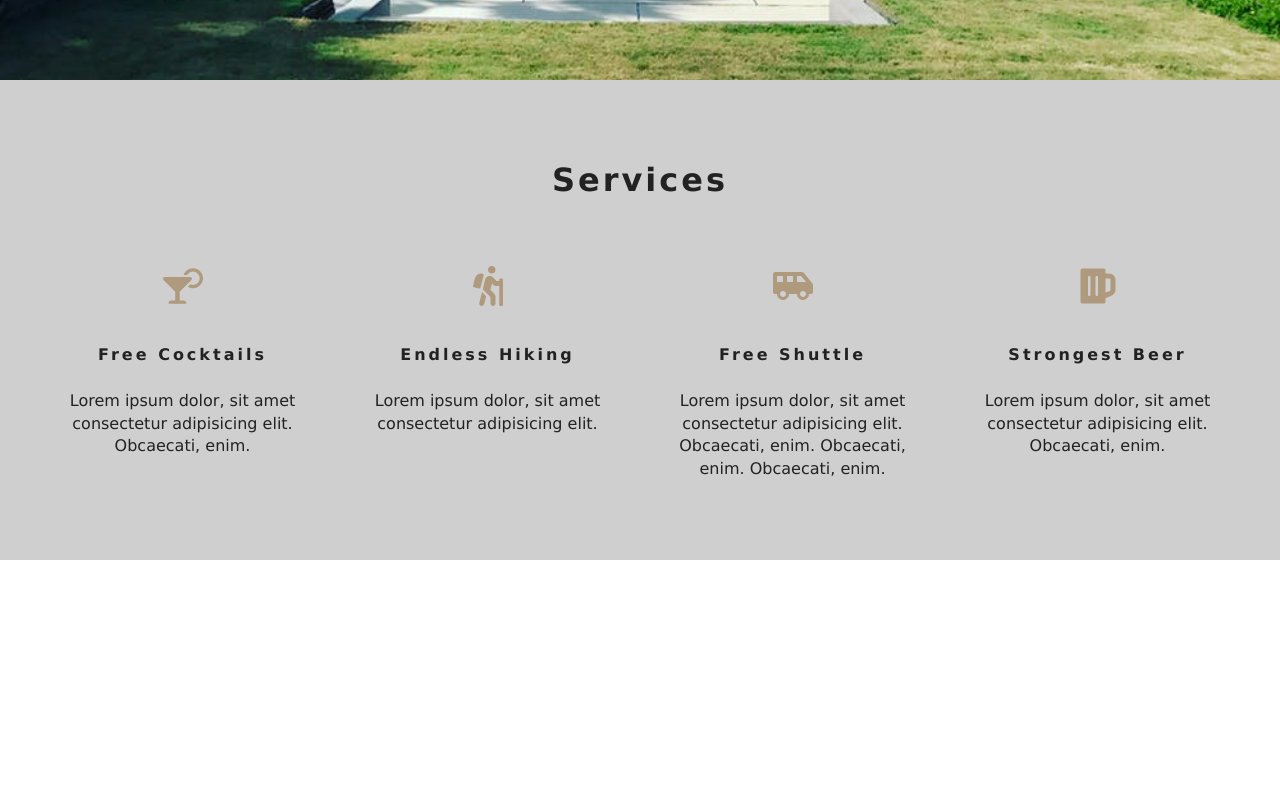
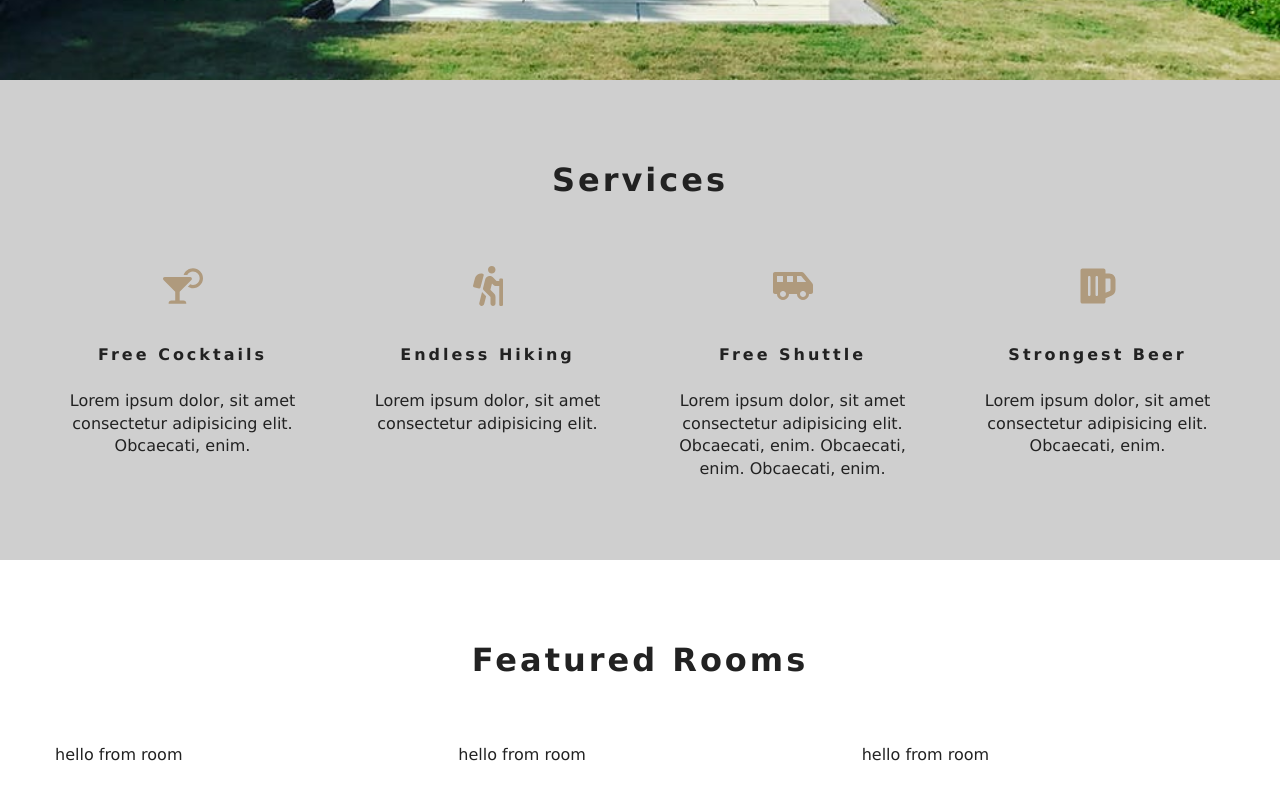
Before and after one commit to OstapHetman/learn-react, a React (Create React App) app in the folder resort/: page / in a window 1280 px wide. Shown: the part 720-1520 px from the top of the page. Before the commit the page ends 1280 px from the top, so only its background shows below. Built offline with nearby package versions, Linux system fonts and the light colour scheme.

Commit message:
start working with featured rooms

```diff
--- /dev/null
+++ b/resort/src/components/FeaturedRooms.js
@@ -0,0 +1,21 @@
+import React, { Component } from 'react'
+import { RoomContext } from '../context'
+import Loading from './Loading';
+import Title from './Title';
+import Room from './Room';
+
+export default class FeaturedRooms extends Component {
+  static contextType = RoomContext
+  render() {
+    let { loading, featuredRooms: rooms } = this.context;
+    rooms = rooms.map(room => <Room key={room.id} room={room} />)
+    return (
+      <section className="featured-rooms">
+        <Title title="featured rooms" />
+        <div className="featured-rooms-center">
+          {loading ? <Loading /> : rooms}
+        </div>
+      </section>
+    )
+  }
+}
--- /dev/null
+++ b/resort/src/components/Loading.js
@@ -0,0 +1,11 @@
+import React from 'react'
+import loading from '../images/gif/loading-arrow.gif'
+
+export default function Loading() {
+  return (
+    <div className="loading">
+      <h4>rooms data loading...</h4>
+      <img src={loading} alt="" />
+    </div>
+  )
+}
--- /dev/null
+++ b/resort/src/components/Room.js
@@ -0,0 +1,9 @@
+import React from 'react'
+
+export default function Room() {
+  return (
+    <div>
+      hello from room
+    </div>
+  )
+}
--- /dev/null
+++ b/resort/src/context.js
@@ -0,0 +1,42 @@
+import React, { Component } from 'react'
+import items from './data';
+
+const RoomContext = React.createContext();
+
+class RoomProvider extends Component {
+  state = {
+    rooms: [],
+    sortedRooms: [],
+    featuredRooms: [],
+    loading: true,
+  }
+
+  // getData
+  componentDidMount() {
+    let rooms = this.formatData(items)
+    let featuredRooms = rooms.filter(room => room.featured === true);
+    this.setState({ rooms, featuredRooms, sortedRooms: rooms, loading: false });
+  }
+
+  formatData(items) {
+    let tempItems = items.map(item => {
+      let id = item.sys.id
+      let images = item.fields.images.map(image => image.fields.file.url)
+      let room = { ...item.fields, images, id }
+      return room;
+    })
+    return tempItems;
+  }
+
+  render() {
+    return (
+      <RoomContext.Provider value={{ ...this.state }}>
+        {this.props.children}
+      </RoomContext.Provider>
+    )
+  }
+}
+
+const RoomConsumer = RoomContext.Consumer;
+
+export { RoomProvider, RoomConsumer, RoomContext };
--- a/resort/src/index.js
+++ b/resort/src/index.js
@@ -3,11 +3,15 @@
 import App from './App';
 import * as serviceWorker from './serviceWorker';
 import { BrowserRouter as Router } from 'react-router-dom'
+import { RoomProvider } from './context'
 
 ReactDOM.render(
-    <Router>
-        <App />
-    </Router>, document.getElementById('root'));
+    <RoomProvider>
+        <Router>
+            <App />
+        </Router>
+    </RoomProvider>,
+    document.getElementById('root'));
 
 // If you want your app to work offline and load faster, you can change
 // unregister() to register() below. Note this comes with some pitfalls.
--- a/resort/src/pages/Home.js
+++ b/resort/src/pages/Home.js
@@ -1,8 +1,9 @@
-import React, {Fragment} from 'react'
+import React, { Fragment } from 'react'
 import Hero from '../components/Hero';
 import Banner from '../components/Banner';
 import { Link } from 'react-router-dom';
 import Services from '../components/Services'
+import FeaturedRooms from '../components/FeaturedRooms'
 
 export default function Home() {
     return (
@@ -13,6 +14,7 @@
                 </Banner>
             </Hero>
             <Services />
+            <FeaturedRooms />
         </Fragment>
     )
 }
```
Lines whose indentation alone changed are shown as unchanged.
